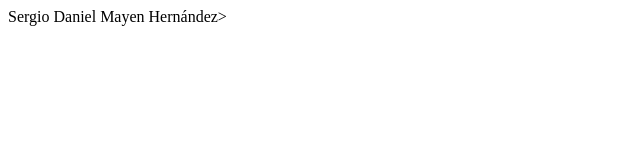
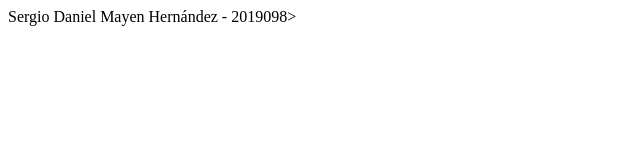
Before and after one commit to Smayen-2019098/IN5B, a plain HTML site: page index.html in a window 1280 px wide. Shown: the full height of the page, 0-640 px from the left. Drawn offline with Linux system fonts and the light colour scheme.

Commit message:
Se agrego el número de carné del estudiante

```diff
--- a/index.html
+++ b/index.html
@@ -6,6 +6,6 @@
     <title>Primera Página con Git</title>
 </head>
 <body>
-    <hi>Sergio Daniel Mayen Hernández</hi>>
+    <hi>Sergio Daniel Mayen Hernández - 2019098</hi>>
 </body>
 </html>
```
